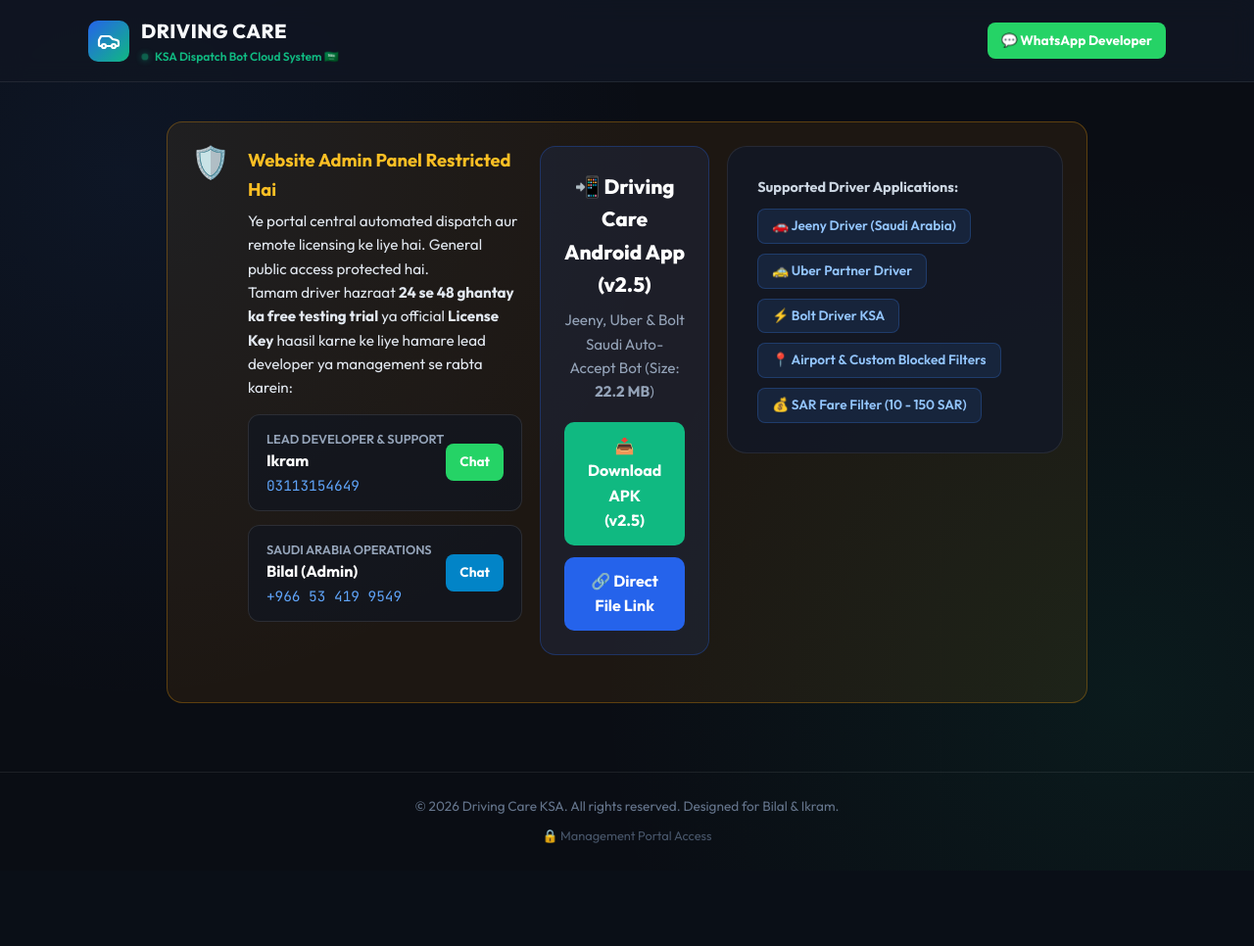
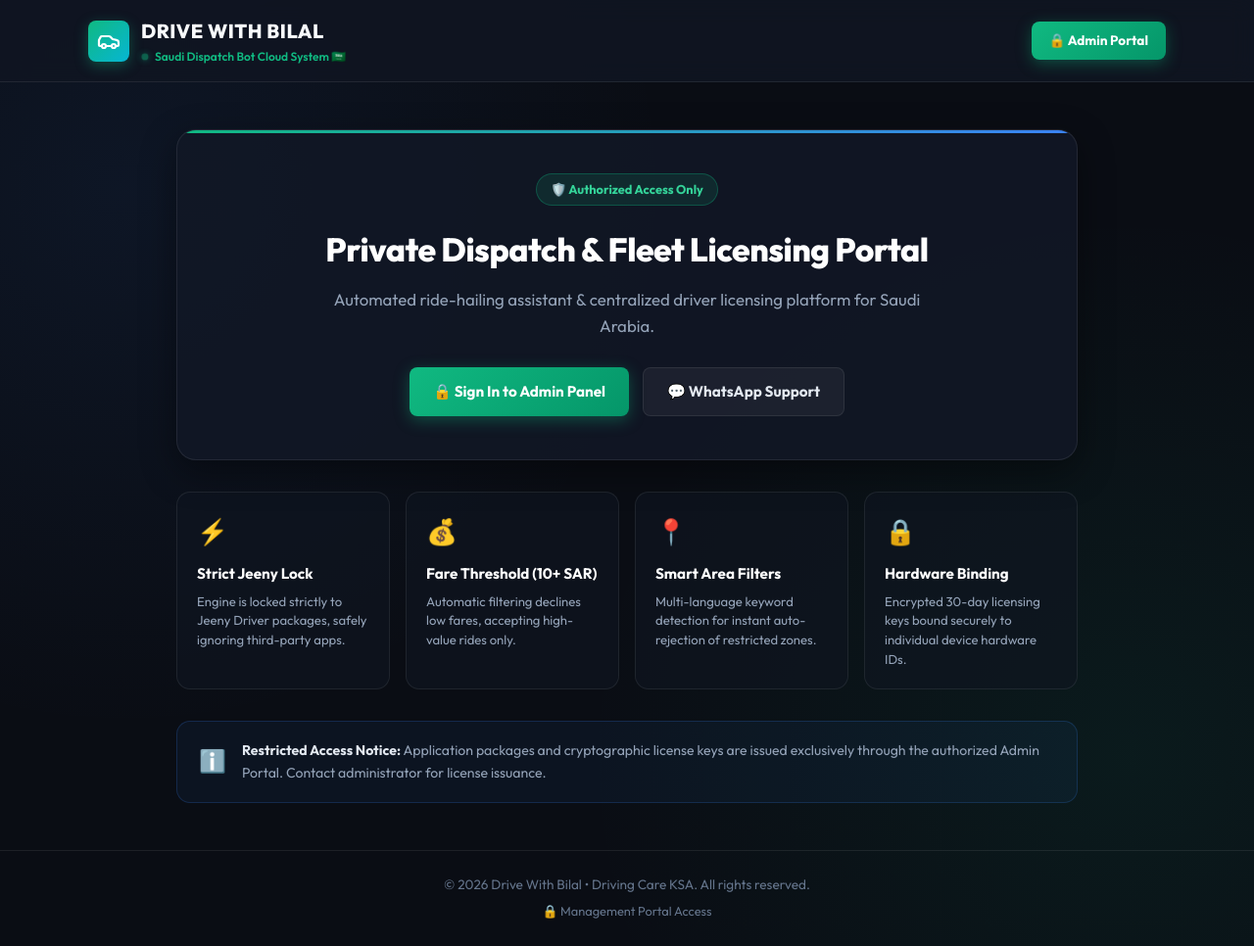
Before and after one commit to Ikram4545/saudia, a PHP site: page /index.html in a window 1280 px wide. Shown: the whole page at 98% size. Before the commit the page ends 861 px from the top, so only its background shows below. Run offline with PHP 8.4, Linux system fonts and the light colour scheme.

Commit message:
feat: clean homepage and remove public APK download links; APK download restricted to admin panel

```diff
--- a/cpanel_deploy/index.html
+++ b/cpanel_deploy/index.html
@@ -3,7 +3,7 @@
 <head>
   <meta charset="UTF-8">
   <meta name="viewport" content="width=device-width, initial-scale=1.0">
-  <title>Driving Care - Saudi Arabia Dispatch Bot & Driver Service</title>
+  <title>Drive With Bilal - Saudi Arabia Ride-Hailing Assistant & Cloud Portal</title>
   <link rel="preconnect" href="https://fonts.googleapis.com">
   <link rel="preconnect" href="https://fonts.gstatic.com" crossorigin>
   <link href="https://fonts.googleapis.com/css2?family=Outfit:wght@300;400;500;600;700;800&family=JetBrains+Mono:wght@400;500;600&display=swap" rel="stylesheet">
@@ -18,6 +18,9 @@
       --accent-blue: #3b82f6;
       --accent-emerald: #10b981;
       --accent-amber: #f59e0b;
+      --radius-sm: 8px;
+      --radius-md: 14px;
+      --radius-lg: 20px;
     }
     * { margin: 0; padding: 0; box-sizing: border-box; }
     body {
@@ -37,6 +40,9 @@
       backdrop-filter: blur(12px);
       border-bottom: 1px solid var(--border-color);
       padding: 16px 24px;
+      position: sticky;
+      top: 0;
+      z-index: 100;
     }
     .nav-container {
       max-width: 1100px;
@@ -53,12 +59,13 @@
     .brand-logo {
       width: 42px;
       height: 42px;
-      background: linear-gradient(135deg, #2563eb, #10b981);
-      border-radius: 10px;
+      background: linear-gradient(135deg, #10b981, #06b6d4);
+      border-radius: var(--radius-sm);
       display: flex;
       align-items: center;
       justify-content: center;
       color: #fff;
+      box-shadow: 0 4px 14px rgba(16, 185, 129, 0.35);
     }
     .brand-info h1 {
       font-size: 1.25rem;
@@ -86,149 +93,136 @@
       50% { opacity: 0.4; transform: scale(0.85); }
     }
     .container {
-      max-width: 980px;
-      margin: 40px auto;
+      max-width: 960px;
+      margin: 48px auto;
       padding: 0 20px;
       flex: 1;
     }
-    .alert-card {
-      background: rgba(245, 158, 11, 0.08);
-      border: 1px solid rgba(245, 158, 11, 0.3);
-      border-radius: 16px;
-      padding: 24px;
-      margin-bottom: 30px;
-      display: flex;
-      gap: 18px;
-      align-items: flex-start;
+    .hero-card {
+      background: var(--bg-card);
+      border: 1px solid var(--border-color);
+      border-radius: var(--radius-lg);
+      padding: 44px 36px;
+      text-align: center;
+      margin-bottom: 32px;
+      box-shadow: 0 12px 36px rgba(0,0,0,0.4);
+      position: relative;
+      overflow: hidden;
     }
-    .alert-icon {
-      font-size: 2rem;
-      line-height: 1;
+    .hero-card::before {
+      content: '';
+      position: absolute;
+      top: 0; left: 0; right: 0; height: 3px;
+      background: linear-gradient(90deg, #10b981, #3b82f6);
     }
-    .alert-content h2 {
-      font-size: 1.15rem;
-      font-weight: 700;
-      color: #fbbf24;
-      margin-bottom: 6px;
-    }
-    .alert-content p {
-      font-size: 0.95rem;
-      color: #e2e8f0;
-      margin-bottom: 14px;
-    }
-    .contacts-grid {
-      display: grid;
-      grid-template-columns: repeat(auto-fit, minmax(280px, 1fr));
-      gap: 14px;
-      margin-top: 12px;
-    }
-    .contact-card {
-      background: rgba(16, 22, 34, 0.7);
-      border: 1px solid rgba(255, 255, 255, 0.1);
-      border-radius: 12px;
-      padding: 14px 18px;
-      display: flex;
-      align-items: center;
-      justify-content: space-between;
-    }
-    .contact-title {
-      font-size: 0.8rem;
-      color: var(--text-secondary);
-      text-transform: uppercase;
-      font-weight: 600;
-    }
-    .contact-name {
-      font-size: 1rem;
-      font-weight: 700;
-      color: #fff;
-    }
-    .contact-phone {
-      font-family: 'JetBrains Mono', monospace;
-      color: #60a5fa;
-      font-size: 0.9rem;
-    }
-    .btn-wa {
-      background: #25D366;
-      color: #fff;
-      text-decoration: none;
-      padding: 8px 14px;
-      border-radius: 8px;
-      font-weight: 700;
-      font-size: 0.85rem;
+    .hero-badge {
       display: inline-flex;
       align-items: center;
       gap: 6px;
-      transition: all 0.2s;
-    }
-    .btn-wa:hover {
-      background: #1eb956;
-      transform: translateY(-1px);
-    }
-    .status-section {
-      background: var(--bg-card);
-      border: 1px solid var(--border-color);
-      border-radius: 20px;
-      padding: 30px;
-      margin-bottom: 30px;
-    }
-    .status-header {
-      display: flex;
-      align-items: center;
-      justify-content: space-between;
-      margin-bottom: 24px;
-      padding-bottom: 16px;
-      border-bottom: 1px solid var(--border-color);
-    }
-    .status-title {
-      font-size: 1.2rem;
-      font-weight: 800;
-    }
-    .badge-online {
-      background: rgba(16, 185, 129, 0.15);
-      color: #10b981;
+      background: rgba(16, 185, 129, 0.12);
       border: 1px solid rgba(16, 185, 129, 0.3);
-      padding: 4px 12px;
+      color: #34d399;
+      padding: 5px 14px;
       border-radius: 20px;
       font-size: 0.8rem;
       font-weight: 700;
+      margin-bottom: 18px;
     }
-    .stats-row {
-      display: grid;
-      grid-template-columns: repeat(auto-fit, minmax(200px, 1fr));
-      gap: 18px;
-      margin-bottom: 26px;
-    }
-    .stat-box {
-      background: rgba(255, 255, 255, 0.03);
-      border: 1px solid var(--border-color);
-      border-radius: 12px;
-      padding: 16px;
-      text-align: center;
-    }
-    .stat-label {
-      font-size: 0.8rem;
-      color: var(--text-secondary);
-      margin-bottom: 4px;
-    }
-    .stat-num {
-      font-size: 1.5rem;
+    .hero-title {
+      font-size: 2.1rem;
       font-weight: 800;
       color: #fff;
+      margin-bottom: 12px;
+      letter-spacing: -0.5px;
     }
-    .apps-list {
+    .hero-subtitle {
+      font-size: 1.05rem;
+      color: var(--text-secondary);
+      max-width: 650px;
+      margin: 0 auto 28px;
+    }
+    .action-row {
       display: flex;
+      gap: 14px;
+      justify-content: center;
       flex-wrap: wrap;
-      gap: 10px;
-      margin-top: 10px;
     }
-    .app-tag {
-      background: rgba(59, 130, 246, 0.12);
-      border: 1px solid rgba(59, 130, 246, 0.25);
-      color: #93c5fd;
-      padding: 6px 14px;
-      border-radius: 8px;
-      font-size: 0.85rem;
-      font-weight: 600;
+    .btn {
+      display: inline-flex;
+      align-items: center;
+      gap: 8px;
+      padding: 12px 24px;
+      border-radius: var(--radius-sm);
+      font-weight: 700;
+      font-size: 0.95rem;
+      text-decoration: none;
+      transition: all 0.2s ease;
+      cursor: pointer;
+    }
+    .btn-primary {
+      background: linear-gradient(135deg, #10b981, #059669);
+      color: #fff;
+      border: none;
+      box-shadow: 0 4px 16px rgba(16, 185, 129, 0.35);
+    }
+    .btn-primary:hover {
+      transform: translateY(-2px);
+      box-shadow: 0 6px 20px rgba(16, 185, 129, 0.5);
+    }
+    .btn-secondary {
+      background: rgba(255, 255, 255, 0.05);
+      color: #e2e8f0;
+      border: 1px solid var(--border-color);
+    }
+    .btn-secondary:hover {
+      background: rgba(255, 255, 255, 0.1);
+      transform: translateY(-2px);
+    }
+    .features-grid {
+      display: grid;
+      grid-template-columns: repeat(auto-fit, minmax(210px, 1fr));
+      gap: 16px;
+      margin-bottom: 32px;
+    }
+    .feature-card {
+      background: rgba(16, 22, 34, 0.6);
+      border: 1px solid var(--border-color);
+      border-radius: var(--radius-md);
+      padding: 20px;
+      transition: all 0.2s;
+    }
+    .feature-card:hover {
+      border-color: rgba(59, 130, 246, 0.3);
+      transform: translateY(-2px);
+    }
+    .feature-icon {
+      font-size: 1.6rem;
+      margin-bottom: 10px;
+    }
+    .feature-title {
+      font-size: 0.95rem;
+      font-weight: 700;
+      color: #fff;
+      margin-bottom: 6px;
+    }
+    .feature-desc {
+      font-size: 0.82rem;
+      color: var(--text-secondary);
+      line-height: 1.5;
+    }
+    .notice-card {
+      background: rgba(59, 130, 246, 0.06);
+      border: 1px solid rgba(59, 130, 246, 0.2);
+      border-radius: var(--radius-md);
+      padding: 18px 22px;
+      display: flex;
+      align-items: center;
+      gap: 16px;
+      font-size: 0.88rem;
+      color: #94a3b8;
+    }
+    .notice-card strong {
+      color: #e2e8f0;
     }
     footer {
       border-top: 1px solid var(--border-color);
@@ -239,30 +233,26 @@
       margin-top: auto;
     }
     .admin-link {
-      color: #475569;
+      color: #64748b;
       text-decoration: none;
       font-size: 0.8rem;
-      margin-top: 8px;
+      margin-top: 6px;
       display: inline-block;
       transition: color 0.2s;
     }
-    .admin-link:hover {
-      color: #94a3b8;
-    }
-  /* Public Responsive CSS */
+    .admin-link:hover { color: #34d399; }
 
     @media (max-width: 768px) {
       .nav-container { flex-direction: column; gap: 12px; align-items: stretch; text-align: center; }
       .brand { justify-content: center; }
-      .container { padding: 0 14px; margin: 20px auto; }
-      .alert-card { flex-direction: column; padding: 18px; gap: 12px; }
-      .contacts-grid { grid-template-columns: 1fr; }
-      .status-section { padding: 18px; }
-      .status-header { flex-direction: column; gap: 10px; align-items: flex-start; }
-      .stats-row { grid-template-columns: repeat(2, 1fr); gap: 10px; }
+      .hero-card { padding: 30px 20px; }
+      .hero-title { font-size: 1.6rem; }
+      .hero-subtitle { font-size: 0.95rem; }
+      .action-row { flex-direction: column; }
+      .action-row .btn { width: 100%; justify-content: center; }
+      .features-grid { grid-template-columns: 1fr; }
     }
-
-</style>
+  </style>
 </head>
 <body>
   <header class="navbar">
@@ -277,87 +267,79 @@
           </svg>
         </div>
         <div class="brand-info">
-          <h1>DRIVING CARE</h1>
-          <span class="brand-badge"><span class="live-dot"></span> KSA Dispatch Bot Cloud System 🇸🇦</span>
+          <h1>DRIVE WITH BILAL</h1>
+          <span class="brand-badge"><span class="live-dot"></span> Saudi Dispatch Bot Cloud System 🇸🇦</span>
         </div>
       </div>
 
       <div>
-        <a href="https://wa.me/923113154649?text=Salam%20Ikram%20Bhai,%20Driving%20Care%20App%20chahiye" target="_blank" class="btn-wa">
-          💬 WhatsApp Developer
+        <a href="/admin.html" class="btn btn-primary" style="padding: 9px 18px; font-size: 0.85rem;">
+          🔒 Admin Portal
         </a>
       </div>
     </div>
   </header>
 
   <main class="container">
-    <!-- Notice Card -->
-    <div class="alert-card">
-      <div class="alert-icon">🛡️</div>
-      <div class="alert-content" style="flex: 1;">
-        <h2>Website Admin Panel Restricted Hai</h2>
-        <p>
-          Ye portal central automated dispatch aur remote licensing ke liye hai. General public access protected hai.<br>
-          Tamam driver hazraat <strong>24 se 48 ghantay ka free testing trial</strong> ya official <strong>License Key</strong> haasil karne ke liye hamare lead developer ya management se rabta karein:
-        </p>
+    <!-- Hero Card -->
+    <section class="hero-card">
+      <div class="hero-badge">
+        <span>🛡️ Authorized Access Only</span>
+      </div>
+      <h1 class="hero-title">Private Dispatch & Fleet Licensing Portal</h1>
+      <p class="hero-subtitle">
+        Automated ride-hailing assistant & centralized driver licensing platform for Saudi Arabia.
+      </p>
 
-        <div class="contacts-grid">
-          <div class="contact-card">
-            <div>
-              <div class="contact-title">Lead Developer & Support</div>
-              <div class="contact-name">Ikram</div>
-              <div class="contact-phone">03113154649</div>
-            </div>
-            <a href="https://wa.me/923113154649?text=Salam%20Ikram%20Bhai,%20Driving%20Care%20key%20chahiye" target="_blank" class="btn-wa">
-              Chat
-            </a>
-          </div>
-
-          <div class="contact-card">
-            <div>
-              <div class="contact-title">Saudi Arabia Operations</div>
-              <div class="contact-name">Bilal (Admin)</div>
-              <div class="contact-phone">+966 53 419 9549</div>
-            </div>
-            <a href="https://wa.me/966534199549?text=Salam%20Bilal%20Bhai,%20Driving%20Care%20Saudi%20driver" target="_blank" class="btn-wa" style="background: #0284c7;">
-              Chat
-            </a>
-          </div>
-        </div>
-      </div>
-    <!-- Download App Section -->
-    <div style="background: rgba(37,99,235,0.1); border: 1px solid rgba(37,99,235,0.3); border-radius: 16px; padding: 24px; margin-bottom: 24px; text-align: center;">
-      <h2 style="font-size: 1.3rem; font-weight: 800; color: #fff; margin-bottom: 8px;">📲 Driving Care Android App (v2.5)</h2>
-      <p style="color: #94a3b8; font-size: 0.95rem; margin-bottom: 18px;">
-        Jeeny, Uber & Bolt Saudi Auto-Accept Bot (Size: <strong>22.2 MB</strong>)
-      </p>
-      <div style="display: flex; gap: 12px; justify-content: center; flex-wrap: wrap;">
-        <a href="/download.php" class="btn-wa" style="background: #10b981; font-size: 1rem; padding: 12px 24px; border-radius: 10px;">
-          📥 Download APK (v2.5)
+      <div class="action-row">
+        <a href="/admin.html" class="btn btn-primary">
+          <span>🔒 Sign In to Admin Panel</span>
         </a>
-        <a href="/DrivingCare.apk" class="btn-wa" style="background: #2563eb; font-size: 1rem; padding: 12px 24px; border-radius: 10px;">
-          🔗 Direct File Link
+        <a href="https://wa.me/966534199549?text=Salam%20Bilal%20Bhai,%20Driving%20Care%20Saudi%20driver" target="_blank" class="btn btn-secondary">
+          <span>💬 WhatsApp Support</span>
         </a>
       </div>
-    </div>
+    </section>
 
-    <section class="status-section">
-      <div>
-        <div style="font-size: 0.9rem; font-weight: 700; margin-bottom: 8px; color: #cbd5e1;">Supported Driver Applications:</div>
-        <div class="apps-list">
-          <span class="app-tag">🚗 Jeeny Driver (Saudi Arabia)</span>
-          <span class="app-tag">🚕 Uber Partner Driver</span>
-          <span class="app-tag">⚡ Bolt Driver KSA</span>
-          <span class="app-tag">📍 Airport & Custom Blocked Filters</span>
-          <span class="app-tag">💰 SAR Fare Filter (10 - 150 SAR)</span>
-        </div>
+    <!-- Key Features Grid -->
+    <section class="features-grid">
+      <div class="feature-card">
+        <div class="feature-icon">⚡</div>
+        <div class="feature-title">Strict Jeeny Lock</div>
+        <div class="feature-desc">Engine is locked strictly to Jeeny Driver packages, safely ignoring third-party apps.</div>
+      </div>
+
+      <div class="feature-card">
+        <div class="feature-icon">💰</div>
+        <div class="feature-title">Fare Threshold (10+ SAR)</div>
+        <div class="feature-desc">Automatic filtering declines low fares, accepting high-value rides only.</div>
+      </div>
+
+      <div class="feature-card">
+        <div class="feature-icon">📍</div>
+        <div class="feature-title">Smart Area Filters</div>
+        <div class="feature-desc">Multi-language keyword detection for instant auto-rejection of restricted zones.</div>
+      </div>
+
+      <div class="feature-card">
+        <div class="feature-icon">🔒</div>
+        <div class="feature-title">Hardware Binding</div>
+        <div class="feature-desc">Encrypted 30-day licensing keys bound securely to individual device hardware IDs.</div>
       </div>
     </section>
+
+    <!-- Notice Card -->
+    <div class="notice-card">
+      <div style="font-size: 1.4rem;">ℹ️</div>
+      <div>
+        <strong>Restricted Access Notice:</strong> Application packages and cryptographic license keys are issued exclusively through the authorized Admin Portal. Contact administrator for license issuance.
+      </div>
+    </div>
   </main>
 
   <footer>
-    <div>&copy; 2026 Driving Care KSA. All rights reserved. Designed for Bilal & Ikram.</div>
-    <div><a href="/admin" class="admin-link">🔒 Management Portal Access</a></div>
+    <div>&copy; 2026 Drive With Bilal &bull; Driving Care KSA. All rights reserved.</div>
+    <div><a href="/admin.html" class="admin-link">🔒 Management Portal Access</a></div>
   </footer>
 </body>
 </html>
--- a/cpanel_deploy/index.php
+++ b/cpanel_deploy/index.php
@@ -1,3 +1,4 @@
 <?php
-header("Location: driving-care-portal/index.html");
+// Clean redirect to main landing page
+header("Location: index.html");
 exit;
```
